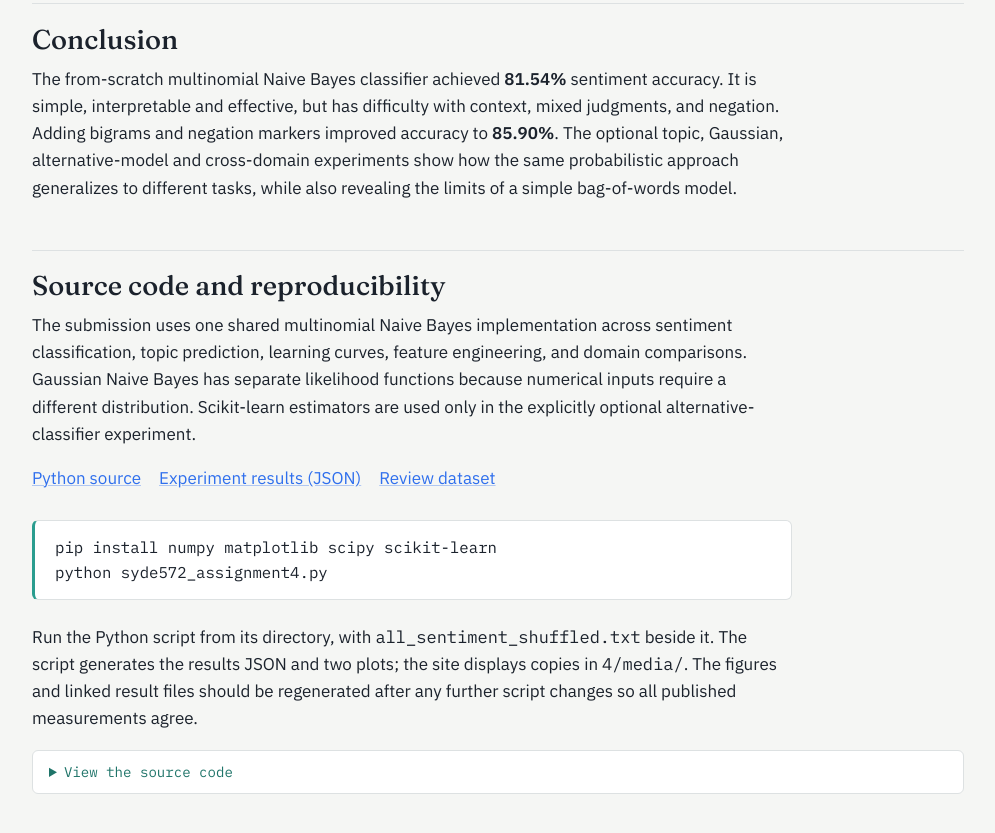
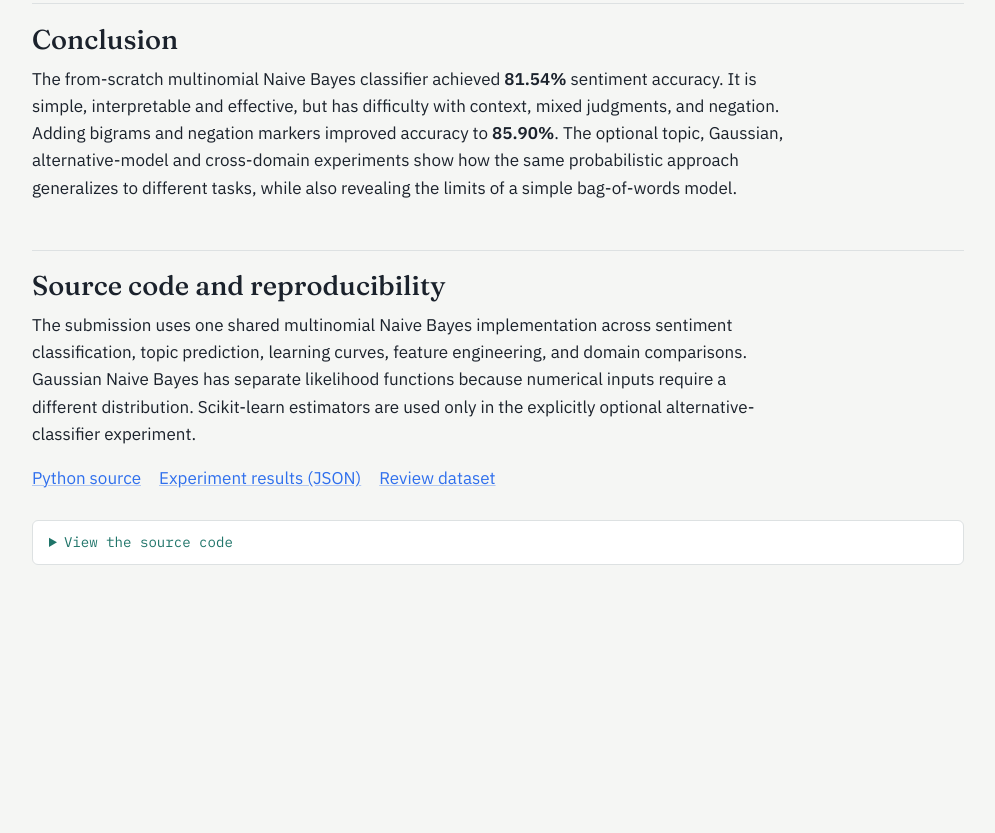
Before and after one commit to ShavaizKhan/ShavaizKhan.github.io, a plain HTML site: page 4/index.html in a window 1280 px wide. Shown: the part 7116-7949 px from the top of the page, without its empty margins (142-1137 px from the left). After the commit the page ends 7791 px from the top, so only its background shows below. Drawn offline with Linux system fonts and the light colour scheme.

Commit message:
Assignment 4 script change

```diff
--- a/4/index.html
+++ b/4/index.html
@@ -132,13 +132,11 @@
     <h2 id="source">Source code and reproducibility</h2>
     <p>The submission uses one shared multinomial Naive Bayes implementation across sentiment classification, topic prediction, learning curves, feature engineering, and domain comparisons. Gaussian Naive Bayes has separate likelihood functions because numerical inputs require a different distribution. Scikit-learn estimators are used only in the explicitly optional alternative-classifier experiment.</p>
     <div class="a4-links">
-      <a href="./code/syde572_assignment4.py" download>Python source</a>
+      <a href="./code/SYDE 572 A4.py" download>Python source</a>
       <a href="./code/results_all.json" download>Experiment results (JSON)</a>
       <a href="./code/all_sentiment_shuffled.txt" download>Review dataset</a>
     </div>
-    <div class="eq">pip install numpy matplotlib scipy scikit-learn<br>python syde572_assignment4.py</div>
-    <p>Run the Python script from its directory, with <code>all_sentiment_shuffled.txt</code> beside it. The script generates the results JSON and two plots; the site displays copies in <code>4/media/</code>. The figures and linked result files should be regenerated after any further script changes so all published measurements agree.</p>
-    <details class="code a4-code"><summary>View the source code</summary><p>Open or download the <a href="./code/syde572_assignment4.py">complete Python script</a>. The page links to the source directly to avoid duplicating a long program inside the HTML document.</p></details>
+    <details class="code a4-code"><summary>View the source code</summary><p>Open or download the <a href="./code/SYDE 572 A4.py">complete Python script</a>. The page links to the source directly to avoid duplicating a long program inside the HTML document.</p></details>
   </main>
 </body>
 </html>
```
